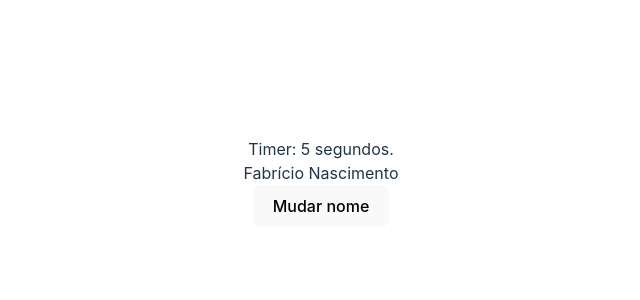
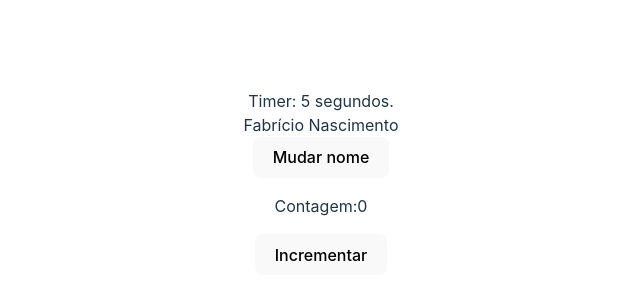
Before and after one commit to fnascimentosilva/React, a React (Vite) app in the folder 3_hooks/: page / in a window 1280 px wide. Shown: the part 218-518 px from the top of the page, without its empty margins (319-959 px from the left). Built offline with nearby package versions, Linux system fonts and the light colour scheme.

Commit message:
add componente na main

```diff
--- a/3_hooks/src/App.jsx
+++ b/3_hooks/src/App.jsx
@@ -2,6 +2,7 @@
 import './App.css'
 import Timer from './components/Timer'
 import Context from './components/useContext'
+import Contador from './components/UseReducer'
 
 function App() {
 
@@ -12,6 +13,8 @@ function App() {
       <Timer />
       {/* useContext */}
       <Context />
+      {/* UseReducer */}
+      <Contador/>
     </>
   )
 }
```
